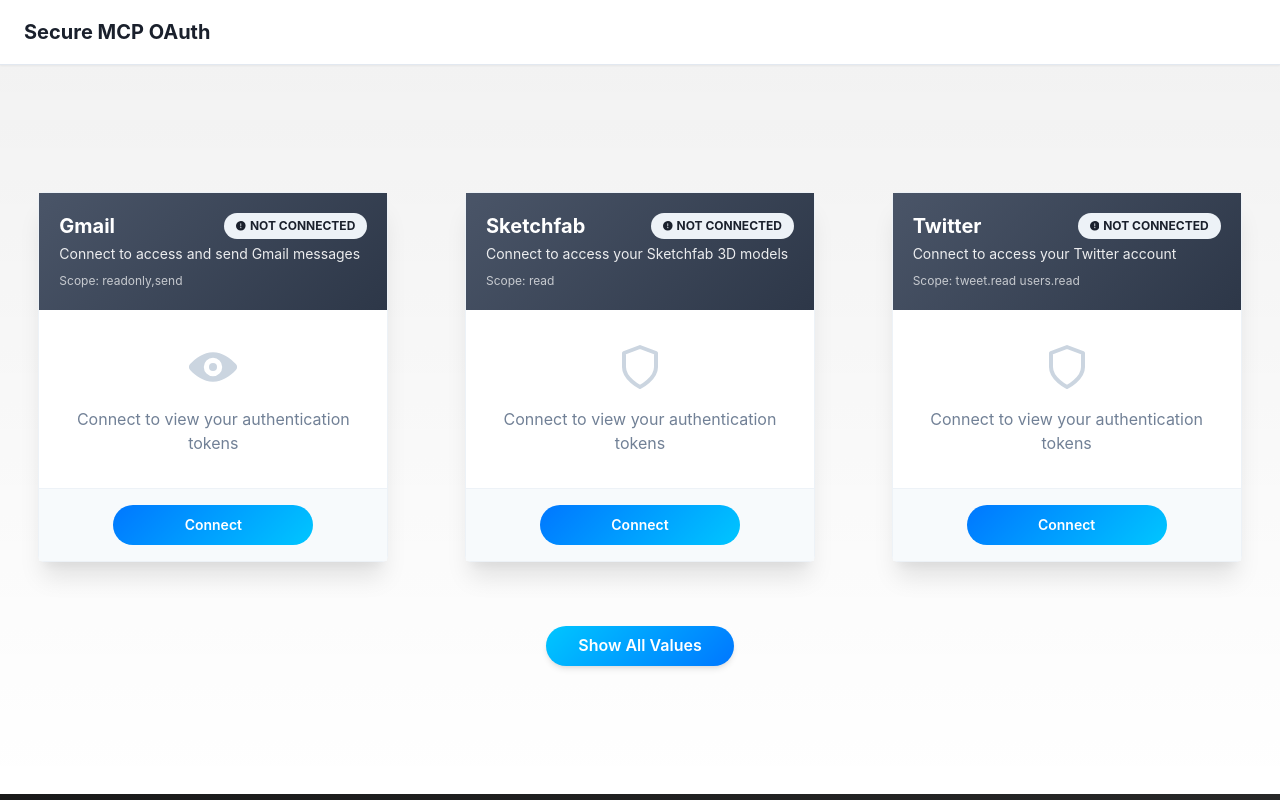
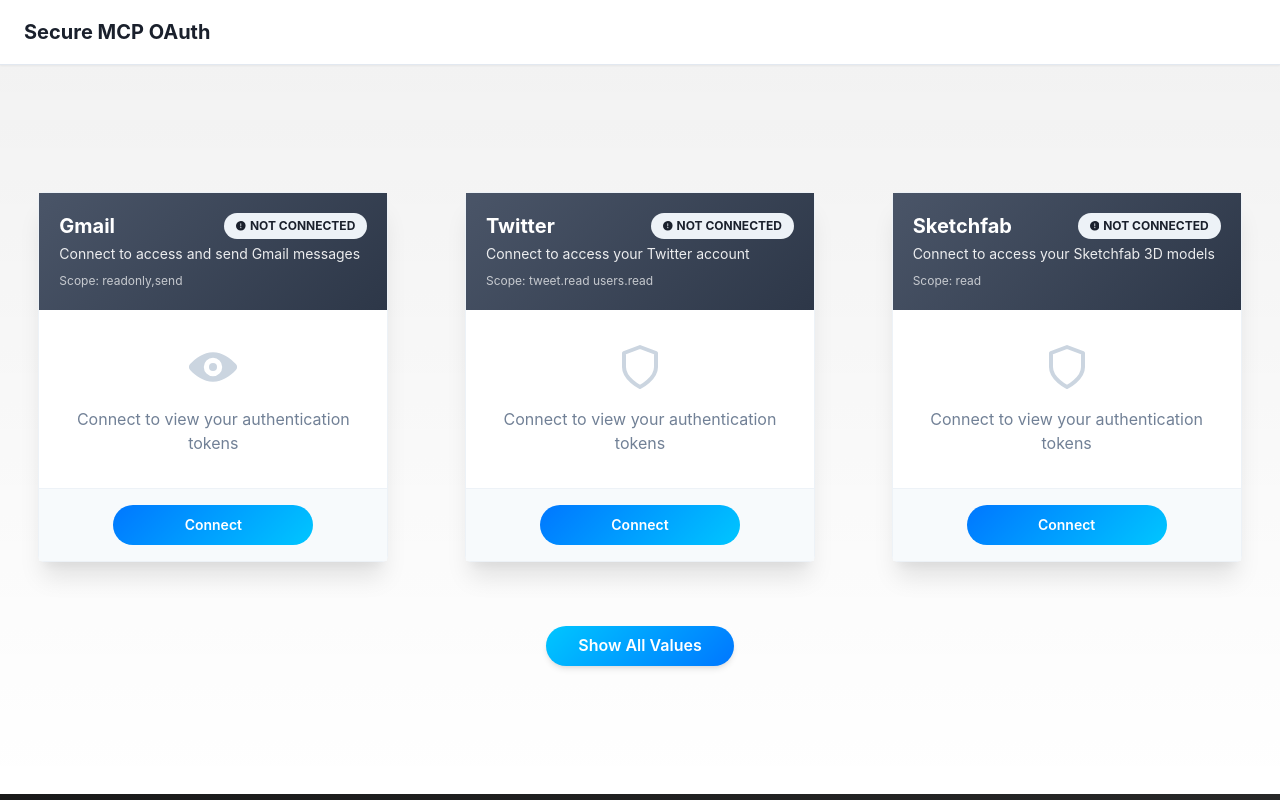
Before and after one commit to baryhuang/secure-mcp-oauth-ui, a Next.js app: page / in a window 1280 px wide. Shown: the top 800 px of the page. Built offline with nearby package versions, Linux system fonts and the light colour scheme.

Commit message:
update provider order

```diff
--- a/src/pages/index.tsx
+++ b/src/pages/index.tsx
@@ -129,16 +129,16 @@
       scope: 'readonly,send',
     },
     {
+      name: 'Twitter',
+      isConnected: false,
+      description: 'Connect to access your Twitter account',
+      scope: 'tweet.read users.read',
+    },
+    {
       name: 'Sketchfab',
       isConnected: false,
       description: 'Connect to access your Sketchfab 3D models',
       scope: 'read',
-    },
-    {
-      name: 'Twitter',
-      isConnected: false,
-      description: 'Connect to access your Twitter account',
-      scope: 'tweet.read users.read',
     },
   ]);
   const [showTokens, setShowTokens] = useState<Record<string, boolean>>({});
```
